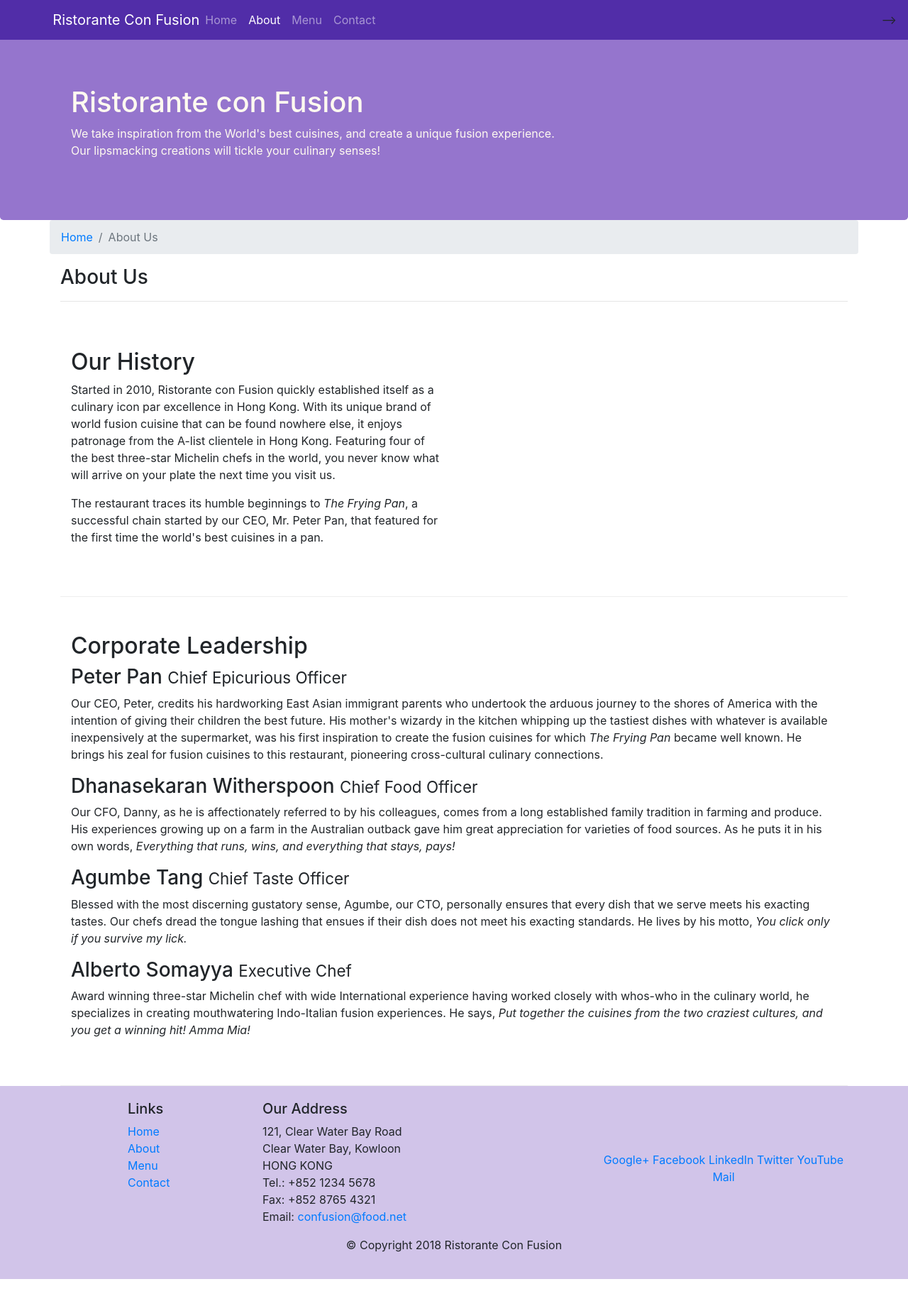
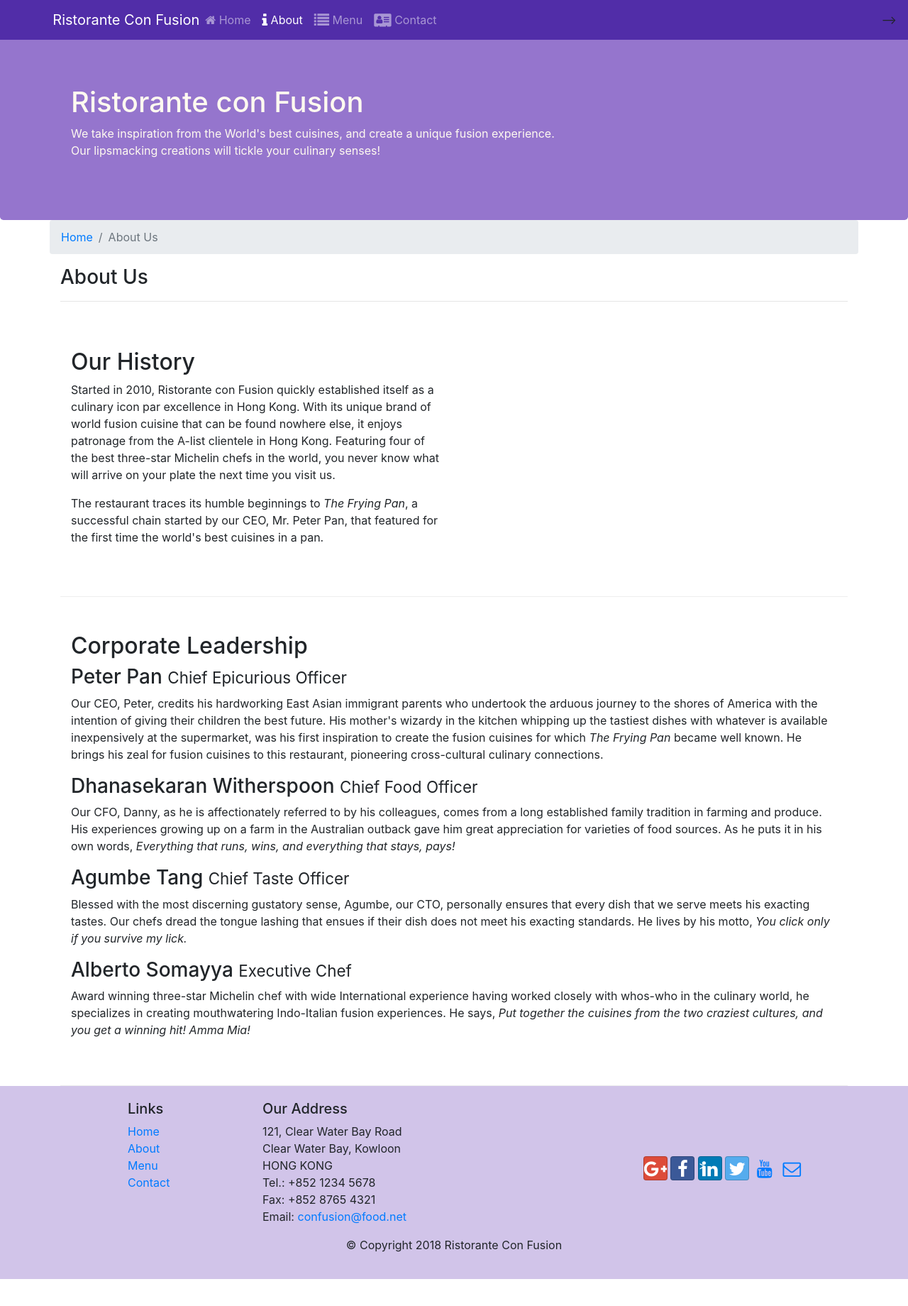
Before and after one commit to revoir/revoir.github.io, a website: page aboutus.html in a window 1280 px wide. Shown: the whole page at 71% size. Drawn offline with nearby package versions, Linux system fonts and the light colour scheme.

Commit message:
Icon Fonts

```diff
--- a/aboutus.html
+++ b/aboutus.html
@@ -9,6 +9,8 @@
 
   <!-- Bootstrap CSS -->
   <link rel="stylesheet" href="node_modules/bootstrap/dist/css/bootstrap.min.css">
+  <link rel="stylesheet" href="node_modules/font-awesome/css/font-awesome.min.css">
+  <link rel="stylesheet" href="node_modules/bootstrap-social/bootstrap-social.css">
   <link rel="stylesheet" href="css/styles.css">
 
   <title>Ristorante Con Fusion: About Us</title>
@@ -25,10 +27,10 @@
             <div class="collapse navbar-collapse" id="Navbar">
             <ul class="navbar-nav mr-auto">
                 <!--mr=right margin in bootstrap already defined -->
-                <li class="nav-item"><a class="nav-link" href="./index.html">Home</a></li>
-                <li class="nav-item active"><a class="nav-link" href="#">About</a></li>
-                <li class="nav-item"><a class="nav-link" href="#">Menu</a></li>
-                <li class="nav-item"><a class="nav-link" href="#">Contact</a></li>
+                <li class="nav-item"><a class="nav-link" href="./index.html"><span class="fa fa-home"></span> Home</a></li>
+                <li class="nav-item active"><a class="nav-link" href="#"><span class="fa fa-info fa-lg"></span> About</a></li>
+                <li class="nav-item"><a class="nav-link" href="#"><span class="fa fa-list fa-lg"></span> Menu</a></li>
+                <li class="nav-item"><a class="nav-link" href="#"><span class="fa fa-address-card fa-lg"></span> Contact</a></li>
 
                 </li>
             </ul>
@@ -114,12 +116,12 @@
                 </div>
                 <div class="col-12 col-sm-4 align-self-center">
                     <div class="text-center">
-                        <a href="http://google.com/+">Google+</a>
-                        <a href="http://www.facebook.com/profile.php?id=">Facebook</a>
-                        <a href="http://www.linkedin.com/in/">LinkedIn</a>
-                        <a href="http://twitter.com/">Twitter</a>
-                        <a href="http://youtube.com/">YouTube</a>
-                        <a href="mailto:">Mail</a>
+                        <a class="btn btn-social-icon btn-google" href="http://google.com/+"><i class="fa fa-google-plus fa-lg"></i></a>
+                        <a class="btn btn-social-icon btn-facebook"href="http://www.facebook.com/profile.php?id="><i class="fa fa-facebook fa-lg"></i></a>
+                        <a class="btn btn-social-icon btn-linkedin"href="http://www.linkedin.com/in/"><i class="fa fa-linkedin fa-lg"></i>></a>
+                        <a class="btn btn-social-icon btn-twitter"href="http://twitter.com/"><i class="fa fa-twitter fa-lg"></i></a>
+                        <a class="btn btn-social-icon btn-youtube"href="http://youtube.com/"><i class="fa fa-youtube fa-lg"></i></a>
+                        <a class="btn btn-social-icon" href="mailto:"><i class="fa fa-envelope-o fa-lg"></i></a>
                     </div>
                 </div>
            </div>
--- a/package.json
+++ b/package.json
@@ -15,6 +15,8 @@
   },
   "dependencies": {
     "bootstrap": "^4.0.0",
+    "bootstrap-social": "^5.1.1",
+    "font-awesome": "^4.7.0",
     "jquery": "^3.3.1",
     "popper.js": "^1.12.9"
   }
```
Also changed, not shown: index.html (+15 -13 lines), 1 other file.
